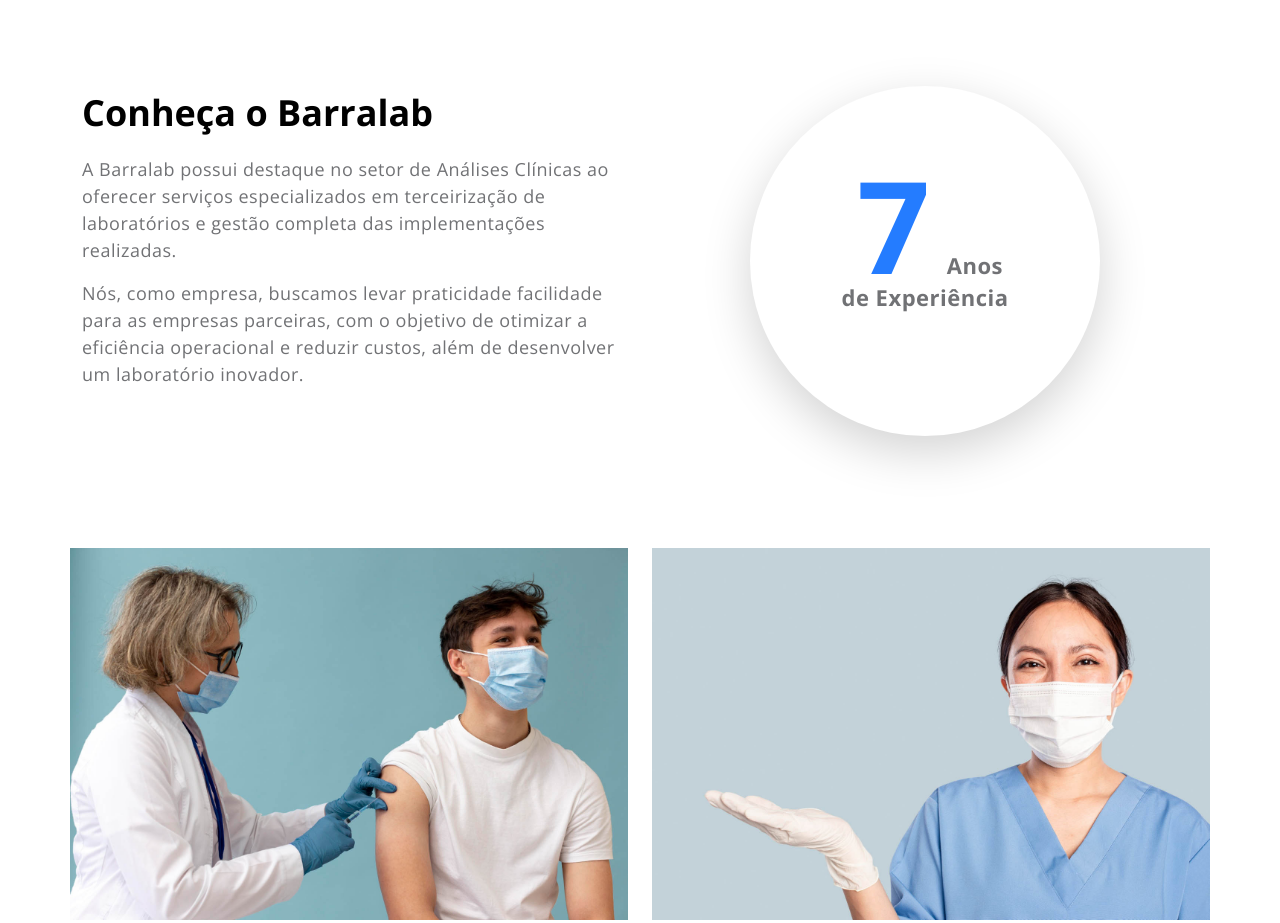
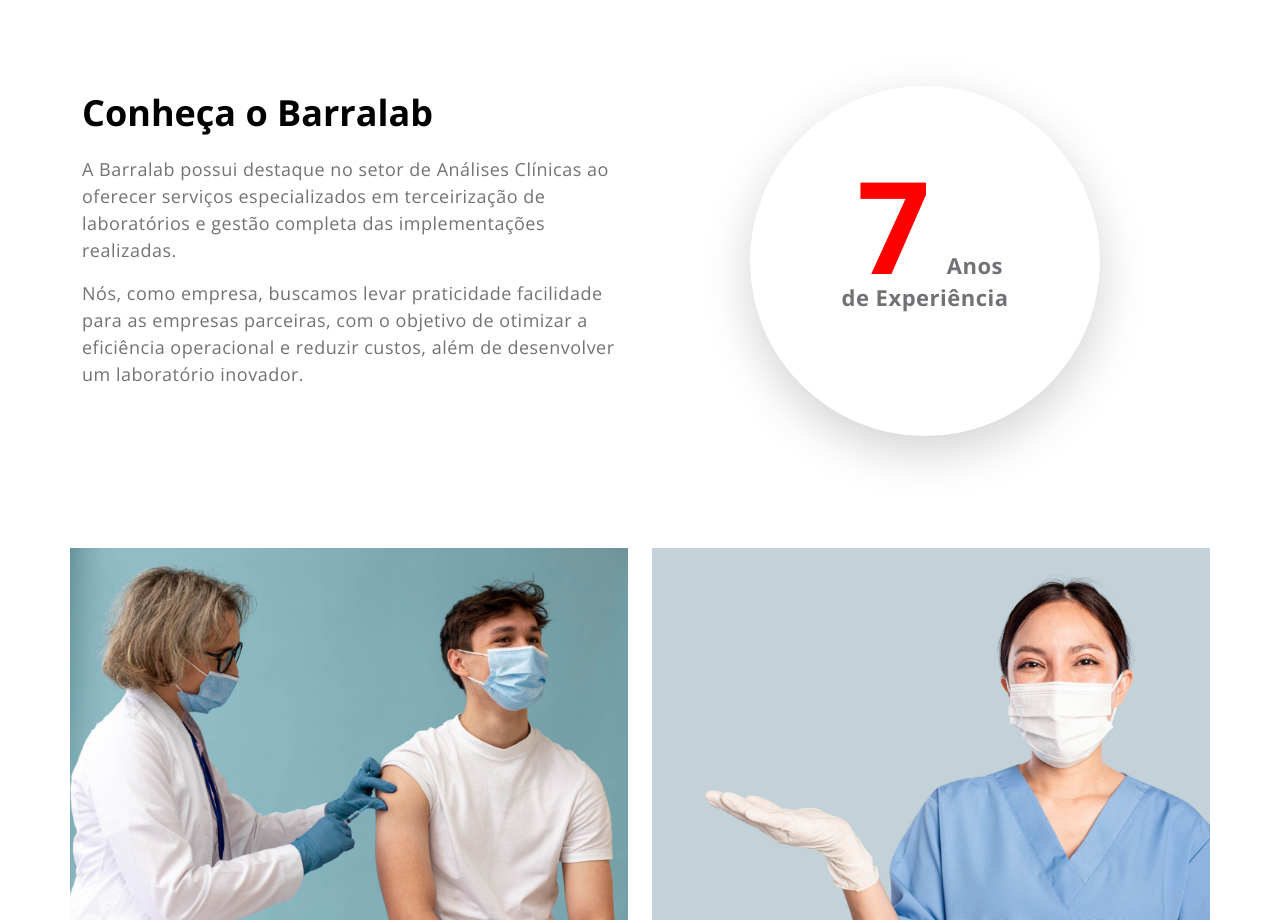
Before and after one commit to barra-lab/site, a plain HTML site: page index.html in a window 1280 px wide. Shown: the part 700-1623 px from the top of the page. Drawn offline with nearby package versions, Linux system fonts and the light colour scheme.

Commit message:
Update templatemo-medic-care.css
teste de alteração de cor da letra 7

```diff
--- a/css/templatemo-medic-care.css
+++ b/css/templatemo-medic-care.css
@@ -11,7 +11,7 @@ https://templatemo.com/tm-566-medic-care
 -----------------------------------------*/
 :root {
   --white-color:                  #FFFFFF;
-  --primary-color:                #247cff;
+  --primary-color:                #ff0000;
   --section-bg-color:             #F9F9F9;
   --dark-color:                   #000000;
   --title-color:                  #565758;
```
